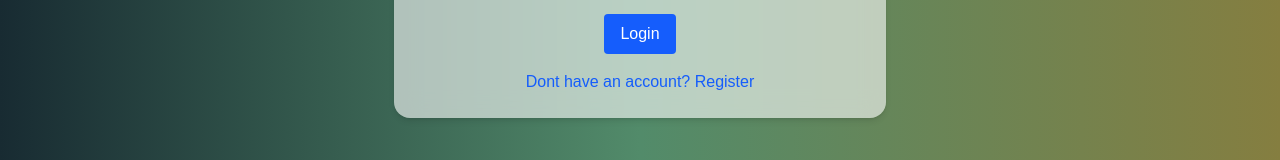
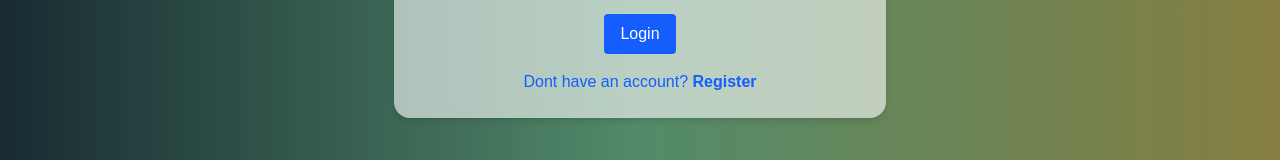
Before and after one commit to gracilla06/FinalProj_AppDev, a Next.js app: page /login in a window 1280 px wide. Shown: the part 496-656 px from the top of the page. Built offline with nearby package versions, Linux system fonts and the light colour scheme.

Commit message:
Update page.tsx

```diff
--- a/src/app/login/page.tsx
+++ b/src/app/login/page.tsx
@@ -76,7 +76,7 @@ export default function LoginPage() {
           Login
         </button>
   <a href="/register" className="text-blue-600 hover:underline">
-    Dont have an account? Register
+    Dont have an account? <span className="font-bold">Register</span>
   </a>
 </div>
       </form>
```
